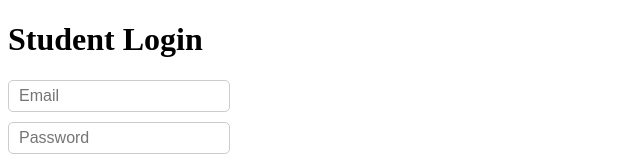
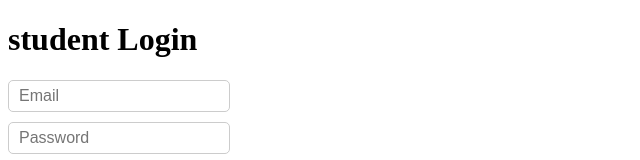
Before and after one commit to zain-zubair/graduate-project-cps731, a Next.js app: page /auth/student in a window 1280 px wide. Shown: the top 160 px of the page, without its empty margins (0-640 px from the left). Built offline with nearby package versions, Linux system fonts and the light colour scheme; no server answers.

Commit message:
forgot to add save this file

```diff
--- a/app/auth/student/page.js
+++ b/app/auth/student/page.js
@@ -5,7 +5,7 @@ import AuthForm from '../../component/authForm'
 export default function studentAuth() {
   return (
     <div>
-      <AuthForm role="Student" />
+      <AuthForm role="student" />
     </div>
   )
 }
```
